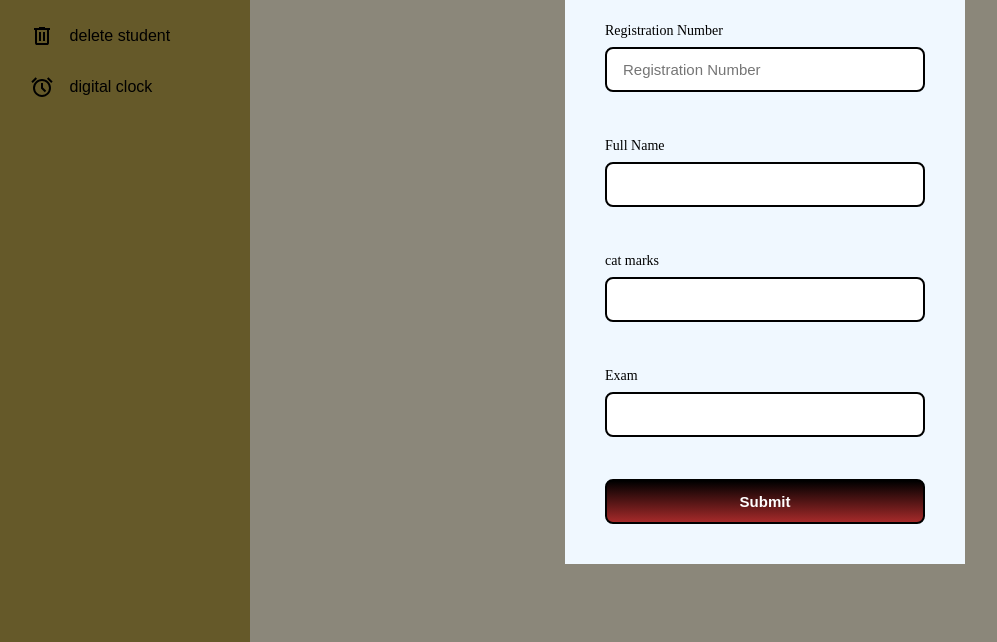
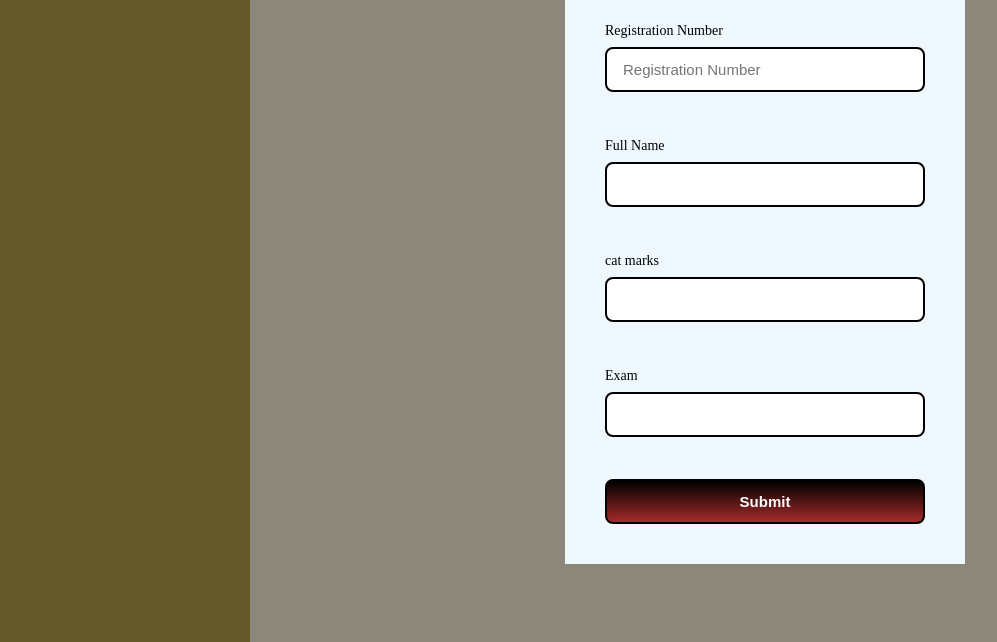
Before and after one commit to jerryalex2018/sit225, a plain HTML site: page register.html in a window 1280 px wide. Shown: the part 158-800 px from the top of the page, without its empty margins (0-997 px from the left). Drawn offline with Linux system fonts and the light colour scheme.

Commit message:
the latest

```diff
--- a/register.html
+++ b/register.html
@@ -35,18 +35,8 @@
                 <span>Register</span>
                 </a>
             </li>
-            <li>
-                <a href="#">
-                    <svg xmlns="http://www.w3.org/2000/svg" height="24px" viewBox="0 -960 960 960" width="24px" fill="#e3e3e3"><path d="M280-120q-33 0-56.5-23.5T200-200v-520h-40v-80h200v-40h240v40h200v80h-40v520q0 33-23.5 56.5T680-120H280Zm400-600H280v520h400v-520ZM360-280h80v-360h-80v360Zm160 0h80v-360h-80v360ZM280-720v520-520Z"/></svg>
-                    <span>delete student</span>
-                </a>
-            </li>
-            <li>
-                <a href="clock.html">
-                    <svg xmlns="http://www.w3.org/2000/svg" height="24px" viewBox="0 -960 960 960" width="24px" fill="#e3e3e3"><path d="M339.5-108.5q-65.5-28.5-114-77t-77-114Q120-365 120-440t28.5-140.5q28.5-65.5 77-114t114-77Q405-800 480-800t140.5 28.5q65.5 28.5 114 77t77 114Q840-515 840-440t-28.5 140.5q-28.5 65.5-77 114t-114 77Q555-80 480-80t-140.5-28.5ZM480-440Zm112 168 56-56-128-128v-184h-80v216l152 152ZM224-866l56 56-170 170-56-56 170-170Zm512 0 170 170-56 56-170-170 56-56ZM480-160q117 0 198.5-81.5T760-440q0-117-81.5-198.5T480-720q-117 0-198.5 81.5T200-440q0 117 81.5 198.5T480-160Z"/></svg>
-                    <span>digital clock</span>
-                </a>
-            </li>
+
+
 
         </ul>
     </nav>
```
